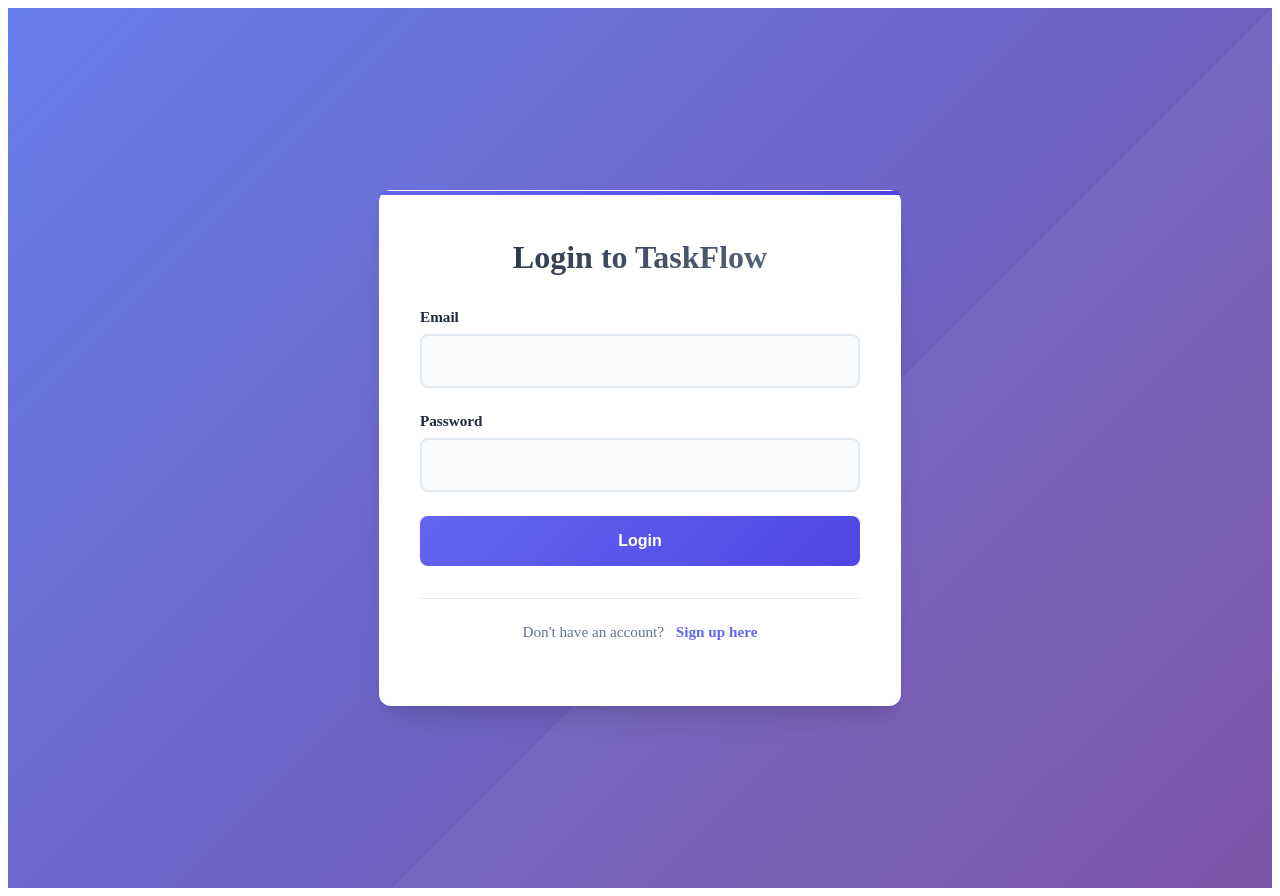
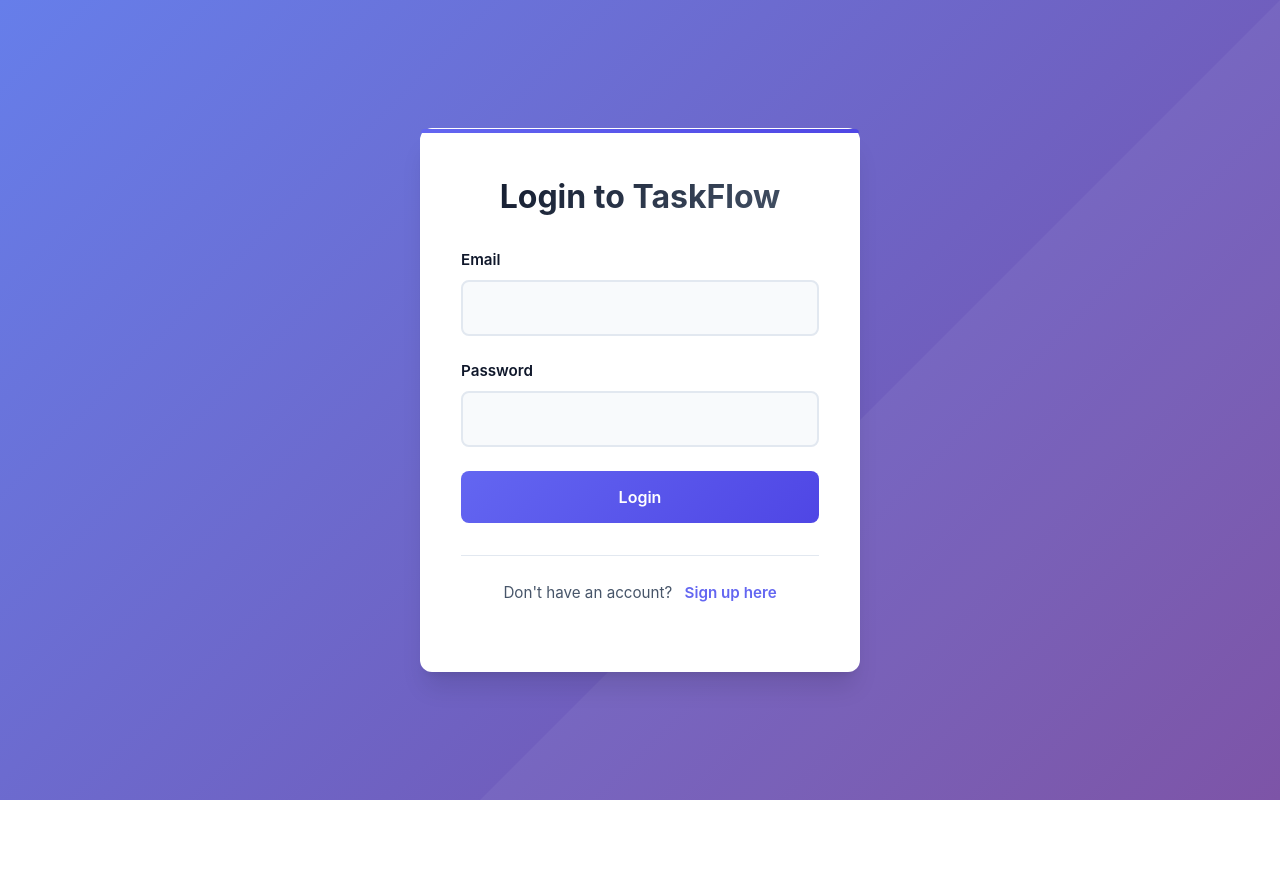
Before and after one commit to Erdscsb/TaskFlow, a React (Vite) app in the folder frontend/: page /login in a window 1280 px wide. After the commit the page ends 800 px from the top, so only its background shows below. Built offline with nearby package versions, Linux system fonts and the light colour scheme.

Commit message:
refactor: update button text for project creation in DashboardPage

```diff
--- a/frontend/src/index.css
+++ b/frontend/src/index.css
@@ -0,0 +1,369 @@
+/* Modern CSS Reset */
+*, *::before, *::after {
+  box-sizing: border-box;
+  margin: 0;
+  padding: 0;
+}
+
+/* CSS Variables for Consistent Design System */
+:root {
+  /* Primary Colors */
+  --primary-50: #eef2ff;
+  --primary-100: #e0e7ff;
+  --primary-200: #c7d2fe;
+  --primary-300: #a5b4fc;
+  --primary-400: #818cf8;
+  --primary-500: #6366f1;
+  --primary-600: #4f46e5;
+  --primary-700: #4338ca;
+  --primary-800: #3730a3;
+  --primary-900: #312e81;
+
+  /* Neutral Colors */
+  --white: #ffffff;
+  --gray-50: #f8fafc;
+  --gray-100: #f1f5f9;
+  --gray-200: #e2e8f0;
+  --gray-300: #cbd5e1;
+  --gray-400: #94a3b8;
+  --gray-500: #64748b;
+  --gray-600: #475569;
+  --gray-700: #334155;
+  --gray-800: #1e293b;
+  --gray-900: #0f172a;
+  --black: #000000;
+
+  /* Semantic Colors */
+  --success: #10b981;
+  --warning: #f59e0b;
+  --error: #ef4444;
+  --info: #3b82f6;
+
+  /* Surface Colors */
+  --surface-primary: var(--white);
+  --surface-secondary: var(--gray-50);
+  --surface-tertiary: var(--gray-100);
+  --surface-dark: var(--gray-900);
+
+  /* Text Colors */
+  --text-primary: var(--gray-900);
+  --text-secondary: var(--gray-600);
+  --text-tertiary: var(--gray-400);
+  --text-inverse: var(--white);
+
+  /* Border Colors */
+  --border-primary: var(--gray-200);
+  --border-secondary: var(--gray-300);
+  --border-focused: var(--primary-500);
+
+  /* Shadow System */
+  --shadow-sm: 0 1px 2px 0 rgb(0 0 0 / 0.05);
+  --shadow-md: 0 4px 6px -1px rgb(0 0 0 / 0.1), 0 2px 4px -2px rgb(0 0 0 / 0.1);
+  --shadow-lg: 0 10px 15px -3px rgb(0 0 0 / 0.1), 0 4px 6px -4px rgb(0 0 0 / 0.1);
+  --shadow-xl: 0 20px 25px -5px rgb(0 0 0 / 0.1), 0 8px 10px -6px rgb(0 0 0 / 0.1);
+  --shadow-2xl: 0 25px 50px -12px rgb(0 0 0 / 0.25);
+
+  /* Border Radius */
+  --radius-sm: 4px;
+  --radius-md: 8px;
+  --radius-lg: 12px;
+  --radius-xl: 16px;
+  --radius-2xl: 20px;
+  --radius-full: 9999px;
+
+  /* Spacing Scale */
+  --space-1: 4px;
+  --space-2: 8px;
+  --space-3: 12px;
+  --space-4: 16px;
+  --space-5: 20px;
+  --space-6: 24px;
+  --space-8: 32px;
+  --space-10: 40px;
+  --space-12: 48px;
+  --space-16: 64px;
+  --space-20: 80px;
+
+  /* Typography */
+  --font-family: 'Inter', -apple-system, BlinkMacSystemFont, 'Segoe UI', 'Roboto', 'Oxygen', 'Ubuntu', 'Cantarell', sans-serif;
+  --font-mono: 'Fira Code', 'Consolas', 'Monaco', 'Courier New', monospace;
+
+  /* Font Sizes */
+  --text-xs: 0.75rem;    /* 12px */
+  --text-sm: 0.875rem;   /* 14px */
+  --text-base: 1rem;     /* 16px */
+  --text-lg: 1.125rem;   /* 18px */
+  --text-xl: 1.25rem;    /* 20px */
+  --text-2xl: 1.5rem;    /* 24px */
+  --text-3xl: 1.875rem;  /* 30px */
+  --text-4xl: 2.25rem;   /* 36px */
+  --text-5xl: 3rem;      /* 48px */
+
+  /* Font Weights */
+  --font-light: 300;
+  --font-normal: 400;
+  --font-medium: 500;
+  --font-semibold: 600;
+  --font-bold: 700;
+
+  /* Line Heights */
+  --leading-tight: 1.25;
+  --leading-normal: 1.5;
+  --leading-relaxed: 1.75;
+
+  /* Transitions */
+  --transition-fast: 0.15s cubic-bezier(0.4, 0, 0.2, 1);
+  --transition-normal: 0.3s cubic-bezier(0.4, 0, 0.2, 1);
+  --transition-slow: 0.5s cubic-bezier(0.4, 0, 0.2, 1);
+
+  /* Z-index Scale */
+  --z-dropdown: 1000;
+  --z-sticky: 1020;
+  --z-fixed: 1030;
+  --z-modal: 1040;
+  --z-popover: 1050;
+  --z-tooltip: 1060;
+}
+
+/* Dark Theme Variables */
+[data-theme="dark"] {
+  --surface-primary: var(--gray-900);
+  --surface-secondary: var(--gray-800);
+  --surface-tertiary: var(--gray-700);
+  --text-primary: var(--gray-50);
+  --text-secondary: var(--gray-300);
+  --text-tertiary: var(--gray-400);
+  --border-primary: var(--gray-700);
+  --border-secondary: var(--gray-600);
+}
+
+/* Base Styles */
+html {
+  font-family: var(--font-family);
+  font-size: 16px;
+  line-height: var(--leading-normal);
+  color: var(--text-primary);
+  -webkit-font-smoothing: antialiased;
+  -moz-osx-font-smoothing: grayscale;
+  scroll-behavior: smooth;
+}
+
+body {
+  background: linear-gradient(135deg, var(--gray-50) 0%, var(--white) 50%, var(--primary-50) 100%);
+  min-height: 100vh;
+  overflow-x: hidden;
+}
+
+/* Typography Scale */
+h1, h2, h3, h4, h5, h6 {
+  font-weight: var(--font-semibold);
+  line-height: var(--leading-tight);
+  color: var(--text-primary);
+  margin-bottom: var(--space-4);
+}
+
+h1 { font-size: var(--text-4xl); }
+h2 { font-size: var(--text-3xl); }
+h3 { font-size: var(--text-2xl); }
+h4 { font-size: var(--text-xl); }
+h5 { font-size: var(--text-lg); }
+h6 { font-size: var(--text-base); }
+
+p {
+  margin-bottom: var(--space-4);
+  color: var(--text-secondary);
+  line-height: var(--leading-relaxed);
+}
+
+/* Link Styles */
+a {
+  color: var(--primary-600);
+  text-decoration: none;
+  transition: color var(--transition-fast);
+}
+
+a:hover {
+  color: var(--primary-700);
+  text-decoration: underline;
+}
+
+/* Button Base Styles */
+button {
+  font-family: inherit;
+  font-size: inherit;
+  border: none;
+  background: none;
+  cursor: pointer;
+  transition: all var(--transition-normal);
+}
+
+/* Form Element Base Styles */
+input, textarea, select {
+  font-family: inherit;
+  font-size: inherit;
+  border: 1px solid var(--border-primary);
+  border-radius: var(--radius-md);
+  padding: var(--space-3) var(--space-4);
+  transition: all var(--transition-fast);
+  background: var(--white);
+}
+
+input:focus, textarea:focus, select:focus {
+  outline: none;
+  border-color: var(--border-focused);
+  box-shadow: 0 0 0 3px var(--primary-100);
+}
+
+/* Utility Classes */
+.container {
+  width: 100%;
+  max-width: 1200px;
+  margin: 0 auto;
+  padding: 0 var(--space-4);
+}
+
+.text-center { text-align: center; }
+.text-left { text-align: left; }
+.text-right { text-align: right; }
+
+.flex { display: flex; }
+.flex-col { flex-direction: column; }
+.items-center { align-items: center; }
+.items-start { align-items: flex-start; }
+.justify-center { justify-content: center; }
+.justify-between { justify-content: space-between; }
+.gap-4 { gap: var(--space-4); }
+.gap-6 { gap: var(--space-6); }
+
+.w-full { width: 100%; }
+.h-full { height: 100%; }
+.min-h-screen { min-height: 100vh; }
+
+.p-4 { padding: var(--space-4); }
+.p-6 { padding: var(--space-6); }
+.py-4 { padding-top: var(--space-4); padding-bottom: var(--space-4); }
+.px-6 { padding-left: var(--space-6); padding-right: var(--space-6); }
+
+.mt-4 { margin-top: var(--space-4); }
+.mb-4 { margin-bottom: var(--space-4); }
+.ml-auto { margin-left: auto; }
+
+.rounded-md { border-radius: var(--radius-md); }
+.rounded-lg { border-radius: var(--radius-lg); }
+
+.shadow-sm { box-shadow: var(--shadow-sm); }
+.shadow-md { box-shadow: var(--shadow-md); }
+.shadow-lg { box-shadow: var(--shadow-lg); }
+
+.bg-white { background-color: var(--white); }
+.bg-primary { background-color: var(--primary-500); }
+.bg-gray-50 { background-color: var(--gray-50); }
+
+.text-primary { color: var(--primary-600); }
+.text-secondary { color: var(--text-secondary); }
+.text-white { color: var(--white); }
+
+.font-medium { font-weight: var(--font-medium); }
+.font-semibold { font-weight: var(--font-semibold); }
+
+/* Focus Visible for Accessibility */
+button:focus-visible,
+input:focus-visible,
+textarea:focus-visible,
+select:focus-visible,
+a:focus-visible {
+  outline: 2px solid var(--primary-500);
+  outline-offset: 2px;
+}
+
+/* Reduced Motion Support */
+@media (prefers-reduced-motion: reduce) {
+  *,
+  *::before,
+  *::after {
+    animation-duration: 0.01ms !important;
+    animation-iteration-count: 1 !important;
+    transition-duration: 0.01ms !important;
+    scroll-behavior: auto !important;
+  }
+}
+
+/* Scrollbar Styling */
+::-webkit-scrollbar {
+  width: 8px;
+}
+
+::-webkit-scrollbar-track {
+  background: var(--gray-100);
+  border-radius: var(--radius-full);
+}
+
+::-webkit-scrollbar-thumb {
+  background: var(--gray-400);
+  border-radius: var(--radius-full);
+}
+
+::-webkit-scrollbar-thumb:hover {
+  background: var(--gray-500);
+}
+
+/* Selection Styling */
+::selection {
+  background-color: var(--primary-200);
+  color: var(--text-primary);
+}
+
+/* Loading Animation */
+@keyframes spin {
+  from { transform: rotate(0deg); }
+  to { transform: rotate(360deg); }
+}
+
+.animate-spin {
+  animation: spin 1s linear infinite;
+}
+
+/* Fade In Animation */
+@keyframes fadeIn {
+  from { opacity: 0; transform: translateY(10px); }
+  to { opacity: 1; transform: translateY(0); }
+}
+
+.animate-fade-in {
+  animation: fadeIn 0.5s ease-out;
+}
+
+/* Responsive Design */
+@media (max-width: 768px) {
+  .container {
+    padding: 0 var(--space-4);
+  }
+
+  h1 { font-size: var(--text-3xl); }
+  h2 { font-size: var(--text-2xl); }
+  h3 { font-size: var(--text-xl); }
+}
+
+@media (max-width: 480px) {
+  html {
+    font-size: 14px;
+  }
+
+  .container {
+    padding: 0 var(--space-3);
+  }
+}
+
+/* Print Styles */
+@media print {
+  * {
+    background: transparent !important;
+    color: black !important;
+    box-shadow: none !important;
+    text-shadow: none !important;
+  }
+
+  a, a:visited {
+    text-decoration: underline;
+  }
+}
--- a/frontend/src/pages/DashboardPage.jsx
+++ b/frontend/src/pages/DashboardPage.jsx
@@ -58,7 +58,7 @@ function DashboardPage() {
             value={newProjectName}
             onChange={(e) => setNewProjectName(e.target.value)}
           />
-          <button type="submit">+ Create</button>
+          <button type="submit">Create</button>
         </form>
       </header>
 
```
